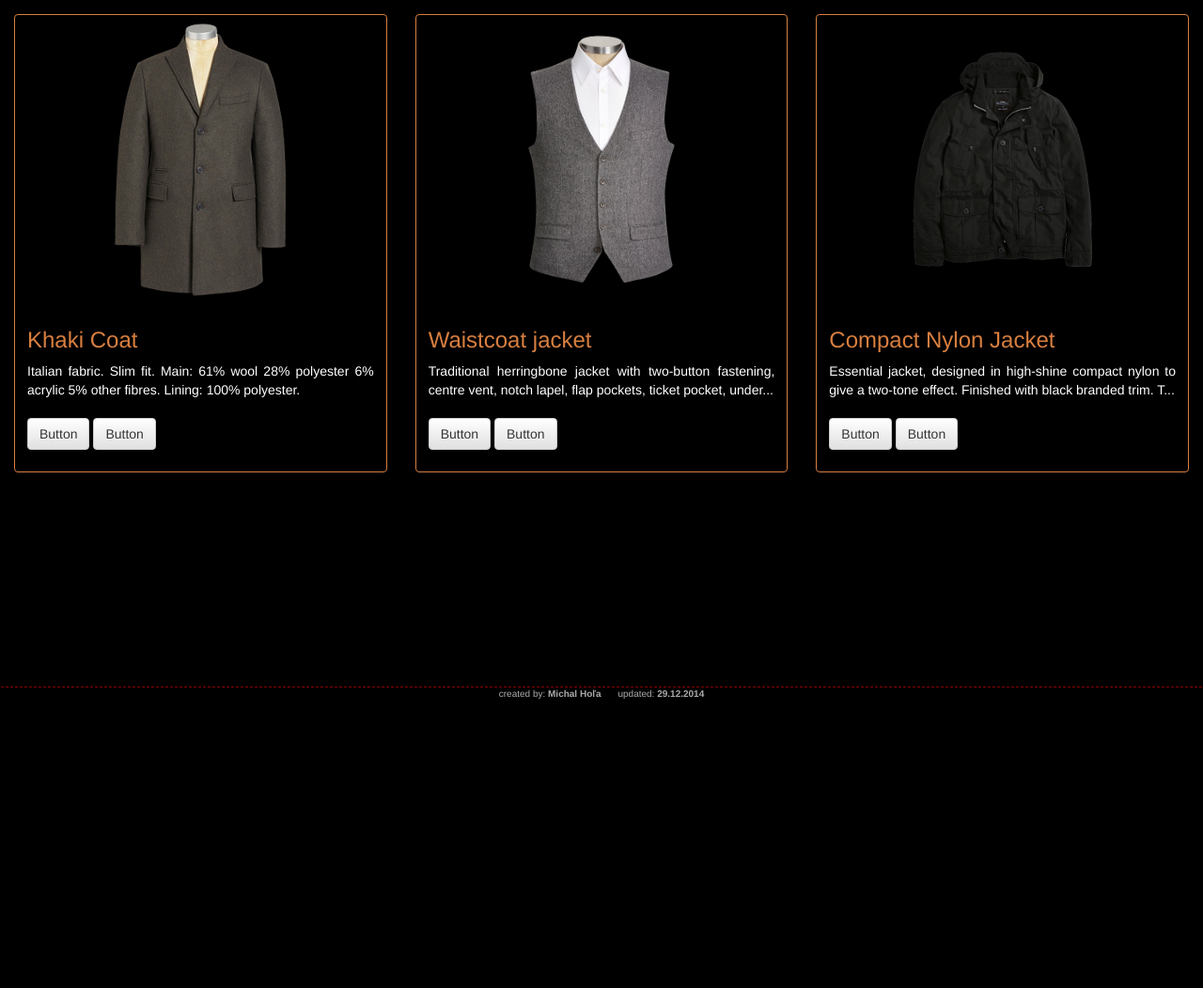
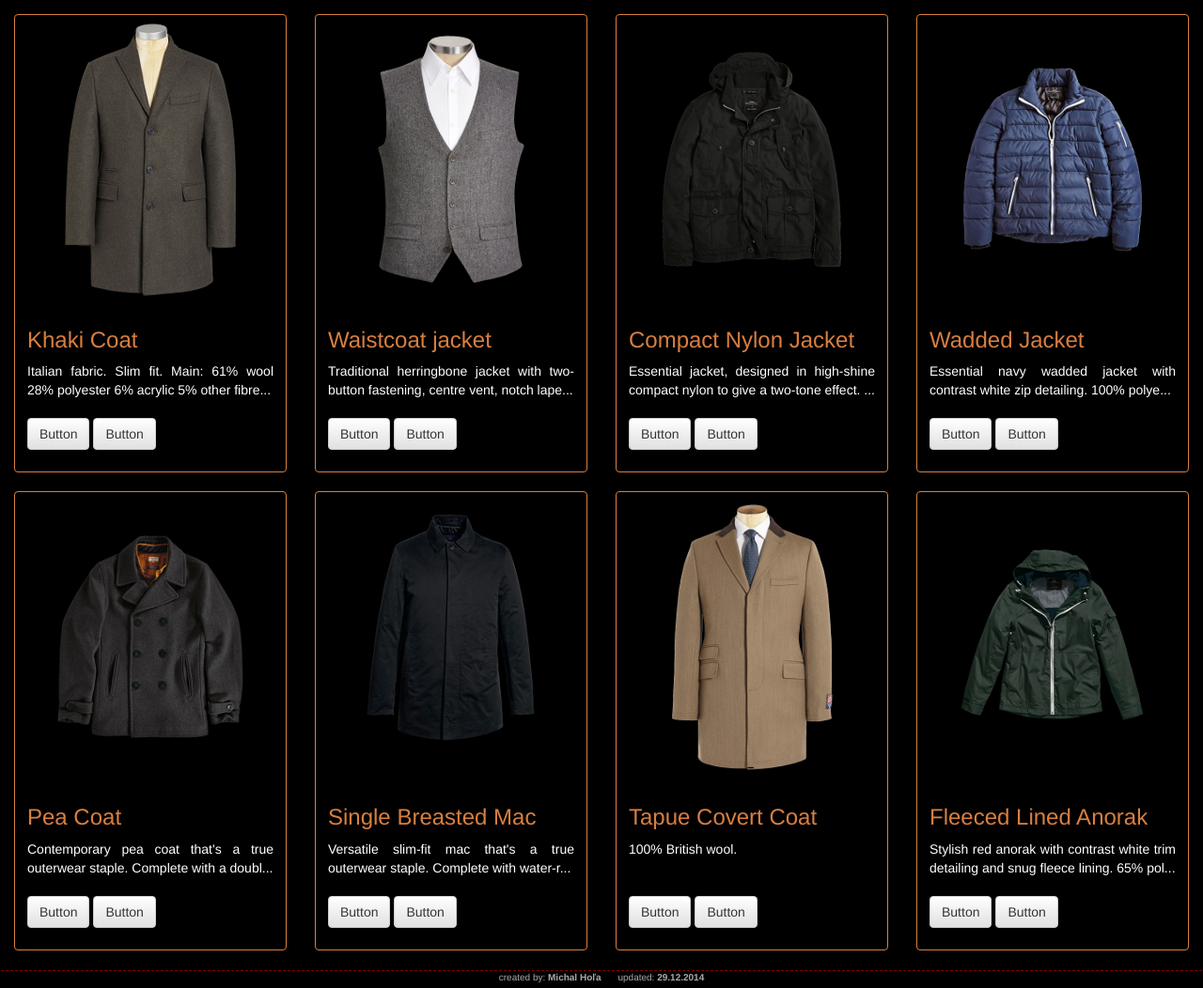
Before and after one commit to mrkvost/wega, a Flask app: page /products in a window 1280 px wide. Shown: the part 50-1102 px from the top of the page at 94% size. Before the commit the page ends 794 px from the top, so only its background shows below. Run offline with Flask 2, Linux system fonts and the light colour scheme; parts of the project's set-up code (start-up, migrations or seed data) failed here and were passed over; some libraries are stand-ins or nearby versions.

Commit message:
added few more products

```diff
--- a/wega/templates/products.html
+++ b/wega/templates/products.html
@@ -14,13 +14,14 @@
 {% block content %}
 <div class="container-fluid">
 <div class="row">
-  <div class="col-sm-6 col-md-4 product">
+  <div class="col-sm-6 col-md-4 product col-lg-3">
     <div class="thumbnail">
       <img data-src="holder.js/300x300/#333:#fff/text:missing image" src="{{ url_for('static', filename='img/products/coat_uno_300x300.png') }}" alt="Khaki Coat">
       <div class="caption">
         <h3>Khaki Coat</h3>
         <div class="description-wrapper">
-          <p class="description">Italian fabric. Slim fit.
+          <p class="description">
+             Italian fabric. Slim fit.
              Main: 61% wool 28% polyester 6% acrylic 5% other fibres. Lining:
              100% polyester.
           </p>
@@ -29,33 +30,41 @@
       </div>
     </div>
   </div>
-  <div class="col-sm-6 col-md-4 product">
+
+  <div class="col-sm-6 col-md-4 product col-lg-3">
     <div class="thumbnail">
       <img data-src="holder.js/300x300/#333:#fff/text:missing image" src="{{ url_for('static', filename='img/products/sako_duo_300x300.png') }}" alt="...">
       <div class="caption">
         <h3>Waistcoat jacket</h3>
         <div class="description-wrapper">
-          <p class="description">Traditional herringbone jacket with two-button fastening, centre
+          <p class="description">
+             Traditional herringbone jacket with two-button fastening, centre
              vent, notch lapel, flap pockets, ticket pocket, under-collar
-             contrast fabric and removable cotton pocket hanky. Finished off with
-             a printed lining, complemented by a 100% cotton pocket square.
+             contrast fabric and removable cotton pocket hanky. Finished off
+             with a printed lining, complemented by a 100% cotton pocket
+             square.
 
              Dry clean only.
              55% wool 45% polyester. Lining 100% polyester.
-             Maximum 99% wool is used in these products and a minimum of 50% wool.
+             Maximum 99% wool is used in these products and a minimum of 50%
+             wool.
           </p>
         </div>
         <p><a href="#" class="btn btn-default" role="button">Button</a> <a href="#" class="btn btn-default" role="button">Button</a></p>
       </div>
     </div>
   </div>
-  <div class="col-sm-6 col-md-4 product">
+
+  <div class="clearfix visible-sm-block"></div>
+
+  <div class="col-sm-6 col-md-4 product col-lg-3">
     <div class="thumbnail">
       <img data-src="holder.js/300x300/#333:#fff/text:missing image" src="{{ url_for('static', filename='img/products/trojka_300x300.png') }}" alt="Man's coat">
       <div class="caption">
         <h3>Compact Nylon Jacket</h3>
         <div class="description-wrapper">
-          <p class="description">Essential jacket, designed in high-shine compact nylon to give a
+          <p class="description">
+             Essential jacket, designed in high-shine compact nylon to give a
              two-tone effect. Finished with black branded trim.
 
              This jacket is designed in high-shine compact nylon to give a
@@ -68,6 +77,109 @@
       </div>
     </div>
   </div>
+
+  <div class="clearfix visible-md-block"></div>
+
+  <div class="col-sm-6 col-md-4 product col-lg-3">
+    <div class="thumbnail">
+      <img data-src="holder.js/300x300/#333:#fff/text:missing image" src="{{ url_for('static', filename='img/products/wadded_300x300.png') }}" alt="...">
+      <div class="caption">
+        <h3>Wadded Jacket</h3>
+        <div class="description-wrapper">
+          <p class="description">
+            Essential navy wadded jacket with contrast white zip detailing.
+
+            100% polyester.
+          </p>
+        </div>
+        <p><a href="#" class="btn btn-default" role="button">Button</a> <a href="#" class="btn btn-default" role="button">Button</a></p>
+      </div>
+    </div>
+  </div>
+
+  <div class="clearfix visible-sm-block visible-lg-block"></div>
+
+  <div class="col-sm-6 col-md-4 product col-lg-3">
+    <div class="thumbnail">
+      <img data-src="holder.js/300x300/#333:#fff/text:missing image" src="{{ url_for('static', filename='img/products/pea_coat_300x300.png') }}" alt="...">
+      <div class="caption">
+        <h3>Pea Coat</h3>
+        <div class="description-wrapper">
+          <p class="description">
+          Contemporary pea coat that's a true outerwear staple. Complete with
+          a double-breasted front panel and broad lapels, this slim-fit jacket
+          will stick around for years to come. Designed with anchor brand
+          buttons, versatile slashed pockets and enriched internals.
+
+          Main: 60% wool 31% polyester 9% other fibres. Lining: 100% polyester.
+
+          Maximum 99% wool is used in these products and a minimum of 50% wool.
+          </p>
+        </div>
+        <p><a href="#" class="btn btn-default" role="button">Button</a> <a href="#" class="btn btn-default" role="button">Button</a></p>
+      </div>
+    </div>
+  </div>
+
+  <div class="col-sm-6 col-md-4 product col-lg-3">
+    <div class="thumbnail">
+      <img data-src="holder.js/300x300/#333:#fff/text:missing image" src="{{ url_for('static', filename='img/products/single_breasted_mac_300x300.png') }}" alt="...">
+      <div class="caption">
+        <h3>Single Breasted Mac</h3>
+        <div class="description-wrapper">
+          <p class="description">
+          Versatile slim-fit mac that's a true outerwear staple. Complete with
+          water-repellent outer fabric and featuring a single-breasted front
+          panel and premium Corozo buttons, this jacket is enhanced with a
+          wadded lining for extra warmth and will stick around for years to
+          come.
+
+          63% cotton 28% polyester 9% nylon. Lining 100% polyester.
+          </p>
+        </div>
+        <p><a href="#" class="btn btn-default" role="button">Button</a> <a href="#" class="btn btn-default" role="button">Button</a></p>
+      </div>
+    </div>
+  </div>
+
+  <div class="clearfix visible-xs-block visible-sm-block"></div>
+
+  <div class="col-sm-6 col-md-4 product col-lg-3">
+    <div class="thumbnail">
+      <img data-src="holder.js/300x300/#333:#fff/text:missing image" src="{{ url_for('static', filename='img/products/tapue_covert_300x300.png') }}" alt="...">
+      <div class="caption">
+        <h3>Tapue Covert Coat</h3>
+        <div class="description-wrapper">
+          <p class="description">
+            100% British wool.
+          </p>
+        </div>
+        <p><a href="#" class="btn btn-default" role="button">Button</a> <a href="#" class="btn btn-default" role="button">Button</a></p>
+      </div>
+    </div>
+  </div>
+
+  <div class="col-sm-6 col-md-4 product col-lg-3">
+    <div class="thumbnail">
+      <img data-src="holder.js/300x300/#333:#fff/text:missing image" src="{{ url_for('static', filename='img/products/fleeced_anorak_300x300.png') }}" alt="...">
+      <div class="caption">
+        <h3>Fleeced Lined Anorak</h3>
+        <div class="description-wrapper">
+          <p class="description">
+            Stylish red anorak with contrast white trim detailing and snug
+            fleece lining.
+
+            65% polyester 35% cotton. Upper lining 100% cotton. Sleeve and
+            lower lining 100% polyester.
+          </p>
+        </div>
+        <p><a href="#" class="btn btn-default" role="button">Button</a> <a href="#" class="btn btn-default" role="button">Button</a></p>
+      </div>
+    </div>
+  </div>
+
 </div>
 </div>
+
+</div>
 {% endblock %}
```
Also changed, not shown: wega/static/img/products/fleeced_anorak_300x300.png (added), wega/static/img/products/pea_coat_300x300.png (added), wega/static/img/products/single_breasted_mac_300x300.png (added), wega/static/img/products/tapue_covert_300x300.png (added), wega/static/img/products/wadded_300x300.png (added).
